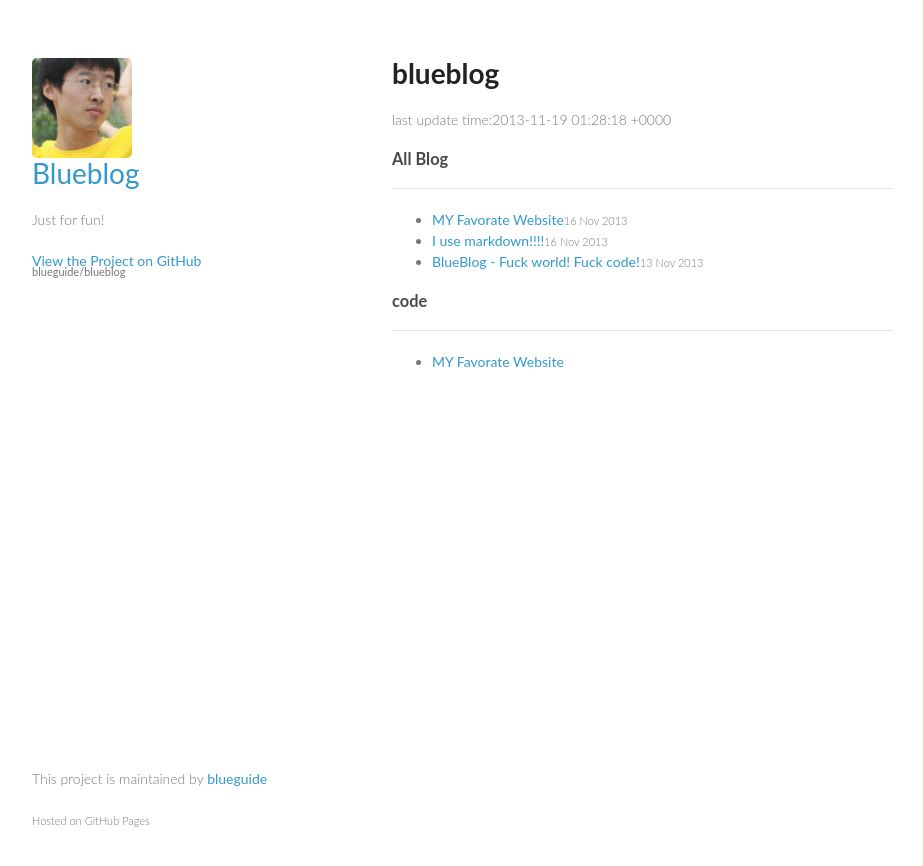
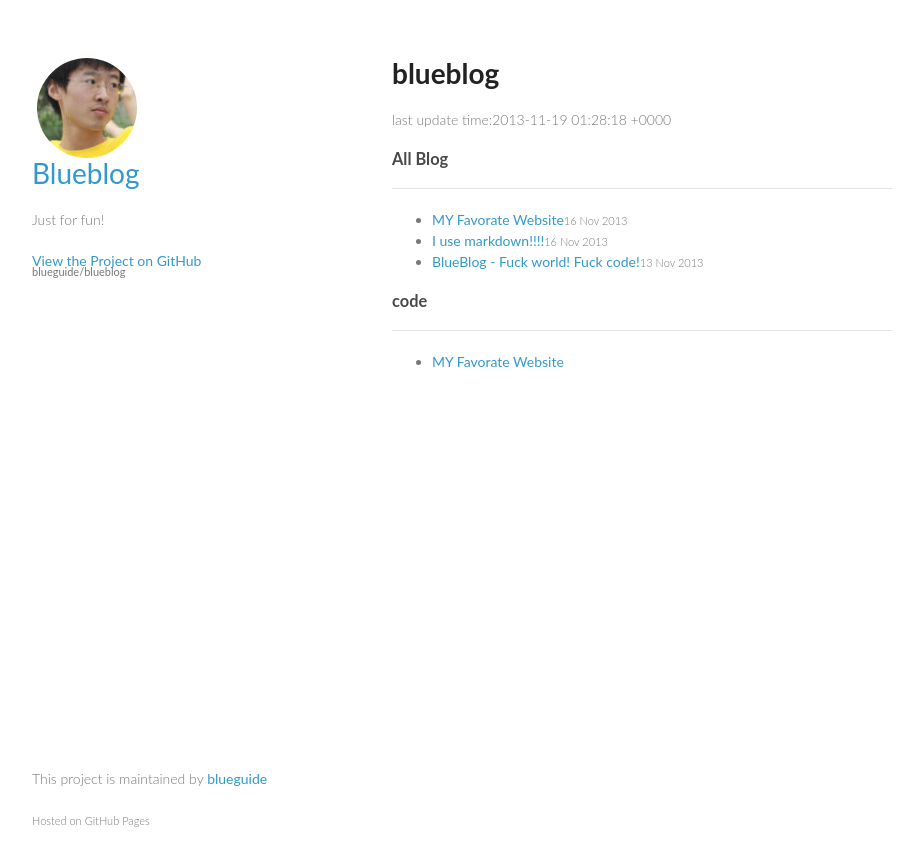
Before and after one commit to blueguide/blueblog, a Jekyll site: the page built from index.html, in a window 1280 px wide. Shown: the top 866 px of the page, without its empty margins (178-1101 px from the left). Built offline with Jekyll 4.4.1, drawn with Linux system fonts in a browser that asks for light colours; the list of posts is cut into pages by our own code.

Commit message:
modify the css about avatar

```diff
--- a/stylesheets/styles.css
+++ b/stylesheets/styles.css
@@ -260,4 +260,4 @@ footer {
 ****************************************************/
 
 /*avator*/
-.avatar img{border-radius:5px;vertical-align:top;}
+.avatar img{border-radius:50px;vertical-align:top;margin-left:5px;}
```
